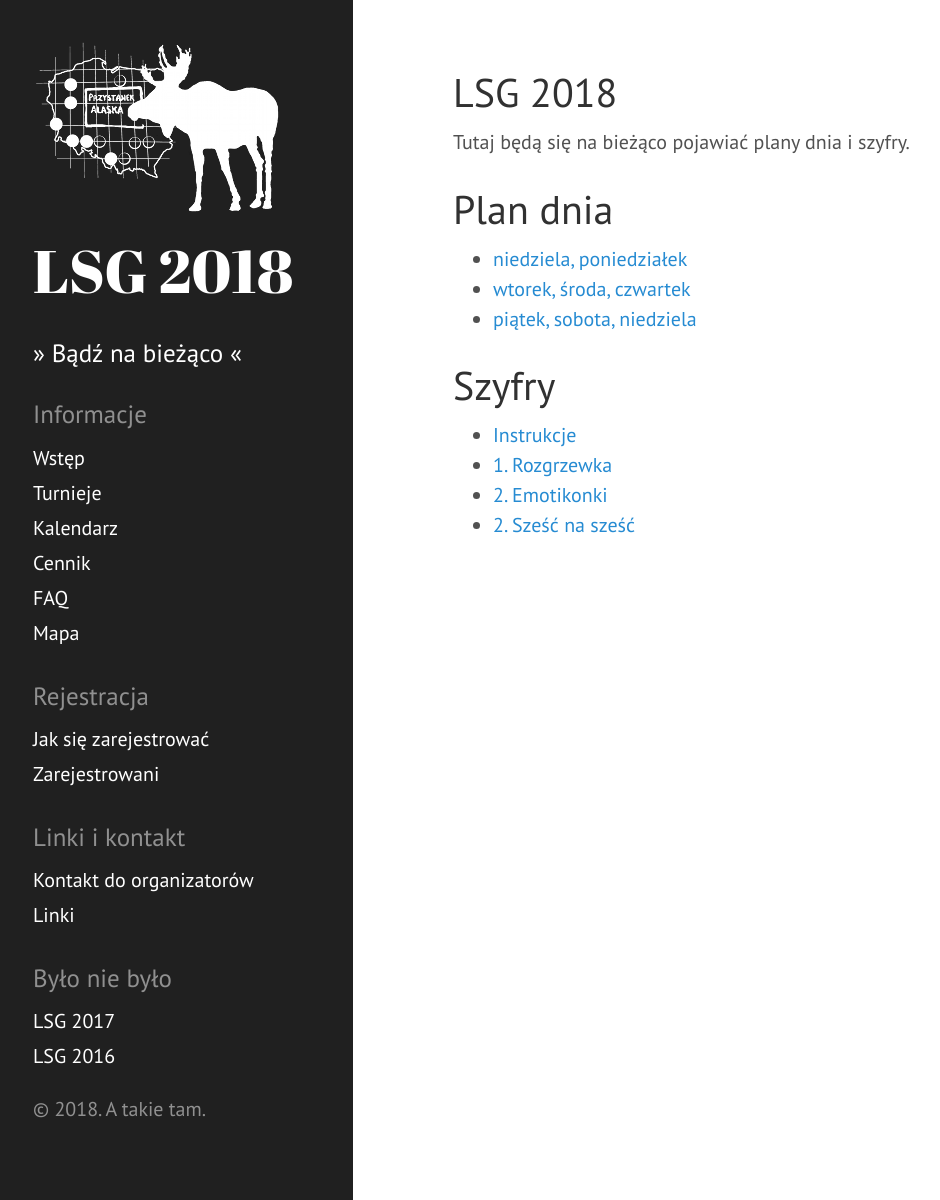
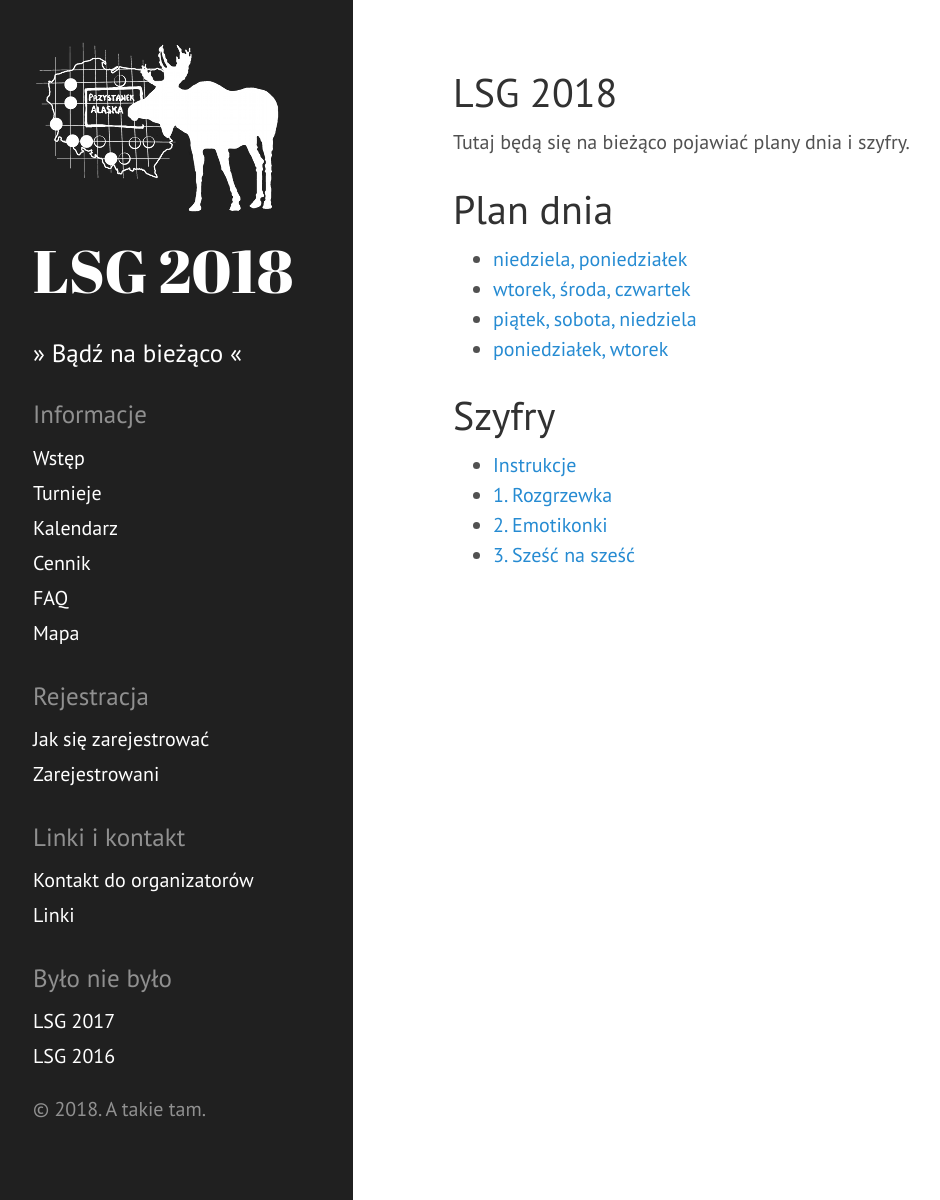
Before and after one commit to tasuki/lsg, a Jekyll site: the page built from 2018.md, in a window 1280 px wide. Shown: the whole page, without its empty margins (7-947 px from the left). Built offline with Jekyll 4.4.1, drawn with Linux system fonts in a browser that asks for light colours; nearby versions of some CDN libraries.

Commit message:
Poniedzialek wtorek

```diff
--- a/2018.md
+++ b/2018.md
@@ -12,10 +12,11 @@ Tutaj będą się na bieżąco pojawiać plany dnia i szyfry.
 - [niedziela, poniedziałek](/public/2018/1-nd-pn.pdf)
 - [wtorek, środa, czwartek](/public/2018/2-wt-sr-cz.pdf)
 - [piątek, sobota, niedziela](/public/2018/3-pt-so-nd.pdf)
+- [poniedziałek, wtorek](/public/2018/2-pn-wt.pdf)
 
 # Szyfry
 
 - [Instrukcje](/public/2018/szyfry-0-intro.pdf)
 - [1. Rozgrzewka](public/2018/szyfry-1.pdf)
 - [2. Emotikonki](public/2018/szyfry-2.pdf)
-- [2. Sześć na sześć](public/2018/szyfry-3.pdf)
+- [3. Sześć na sześć](public/2018/szyfry-3.pdf)
```
Also changed, not shown: 1 other file.
